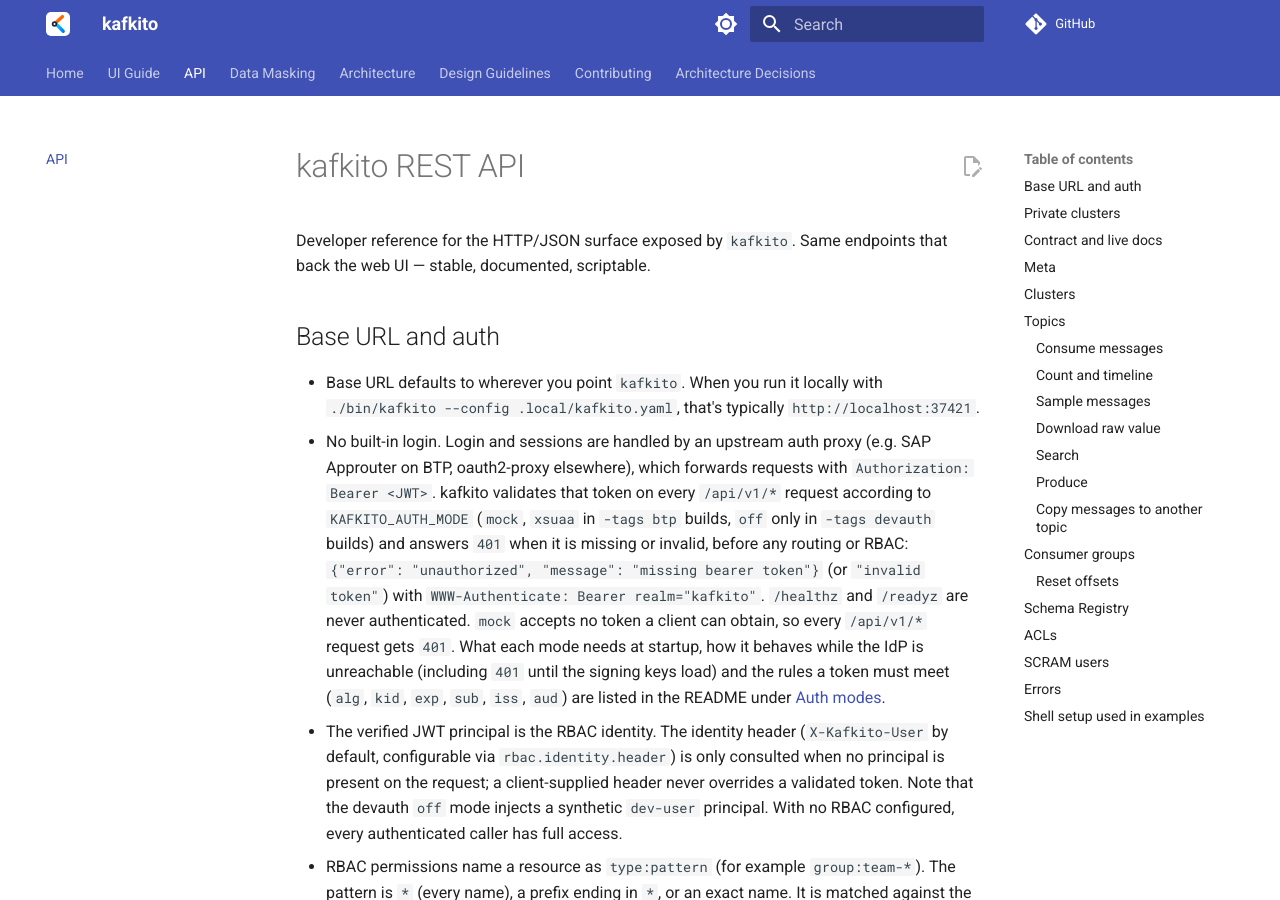
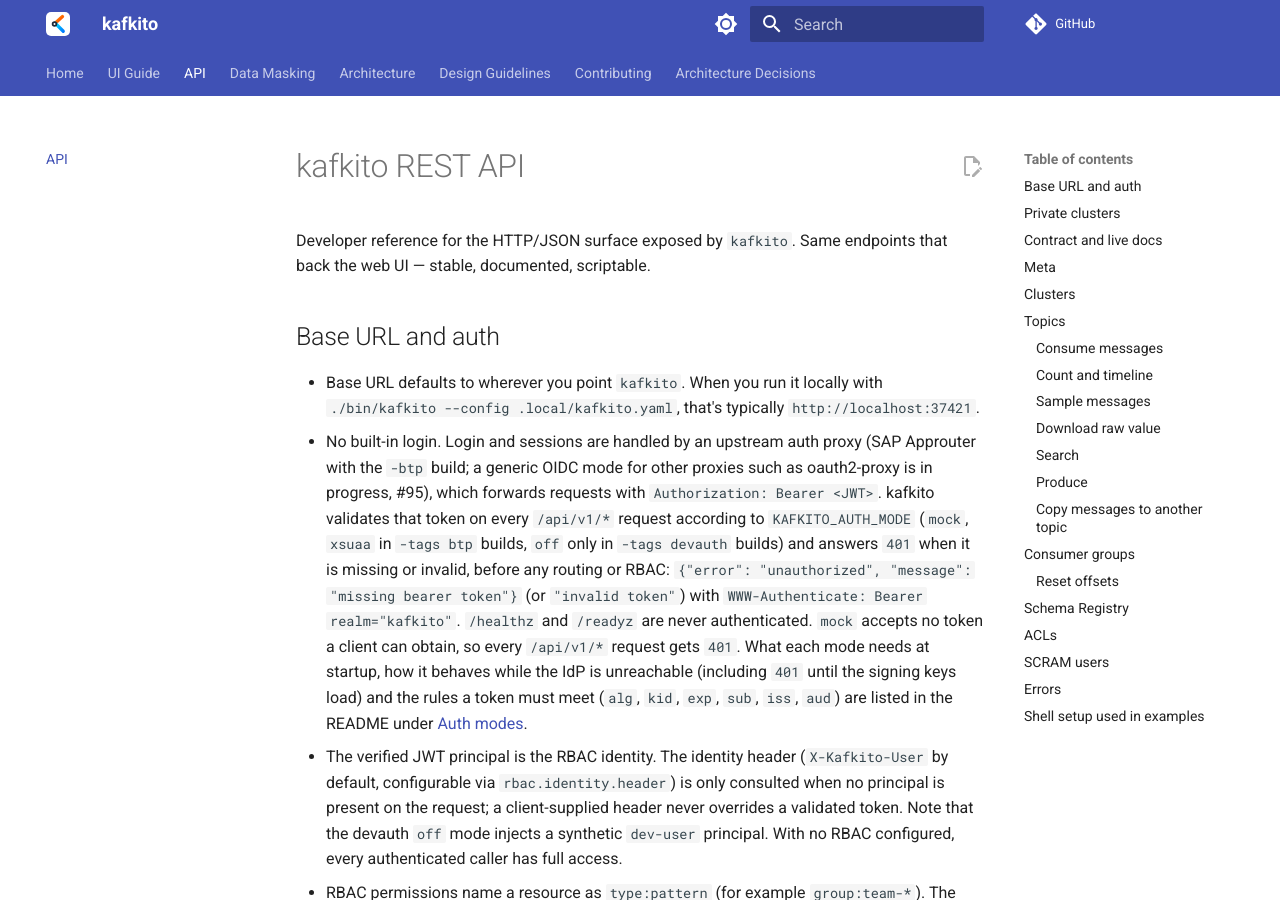
Before and after one commit to FinkeFlo/kafkito, an MkDocs documentation site: the page built from docs/API.md, in a window 1280 px wide and 900 px high. Built offline with MkDocs 1.6.1 and Material for MkDocs 9.7.7, drawn with Linux system fonts in a browser that asks for light colours; comment, search, counter and statistics services are not loaded.

Commit message:
docs(auth): tighten the auth mode notes after review
The key-loading notes now say that requests only skip the wait once a load has ended and that the 15-minute refresh starts with a request. The xsuaa row names the further startup failures and the jku first seen during an outage, and the API reference no longer suggests that any auth proxy works with the default build.

Refs #100

Signed-off-by: FinkeFlo <5244525+FinkeFlo@users.noreply.github.com>

```diff
--- a/docs/API.md
+++ b/docs/API.md
@@ -9,7 +9,8 @@
   with `./bin/kafkito --config .local/kafkito.yaml`, that's typically
   `http://localhost:37421`.
 - No built-in login. Login and sessions are handled by an upstream auth
-  proxy (e.g. SAP Approuter on BTP, oauth2-proxy elsewhere), which forwards
+  proxy (SAP Approuter with the `-btp` build; a generic OIDC mode for other
+  proxies such as oauth2-proxy is in progress, #95), which forwards
   requests with `Authorization: Bearer <JWT>`. kafkito validates that token
   on every `/api/v1/*` request according to `KAFKITO_AUTH_MODE` (`mock`,
   `xsuaa` in `-tags btp` builds, `off` only in `-tags devauth` builds) and
@@ -21,8 +22,7 @@
   mode needs at startup, how it behaves while the IdP is unreachable
   (including `401` until the signing keys load) and the rules a token must
   meet (`alg`, `kid`, `exp`, `sub`, `iss`, `aud`) are listed in the README
-  under
-  [Auth modes](https://github.com/FinkeFlo/kafkito/blob/main/README.md#auth-modes).
+  under [Auth modes](https://github.com/FinkeFlo/kafkito/blob/main/README.md#auth-modes).
 - The verified JWT principal is the RBAC identity. The identity header
   (`X-Kafkito-User` by default, configurable via `rbac.identity.header`) is
   only consulted when no principal is present on the request; a
```
Also changed, not shown: README.md (+10 -8 lines).
